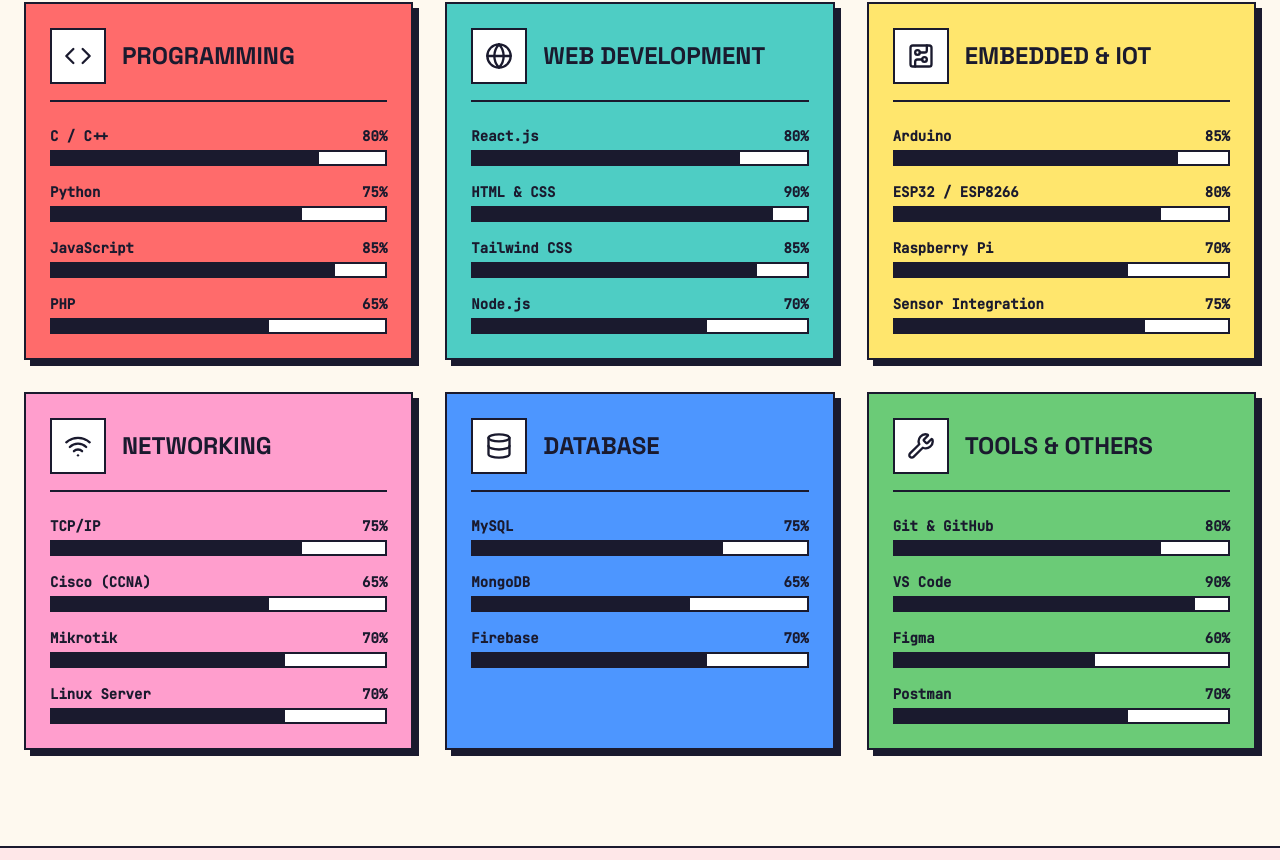
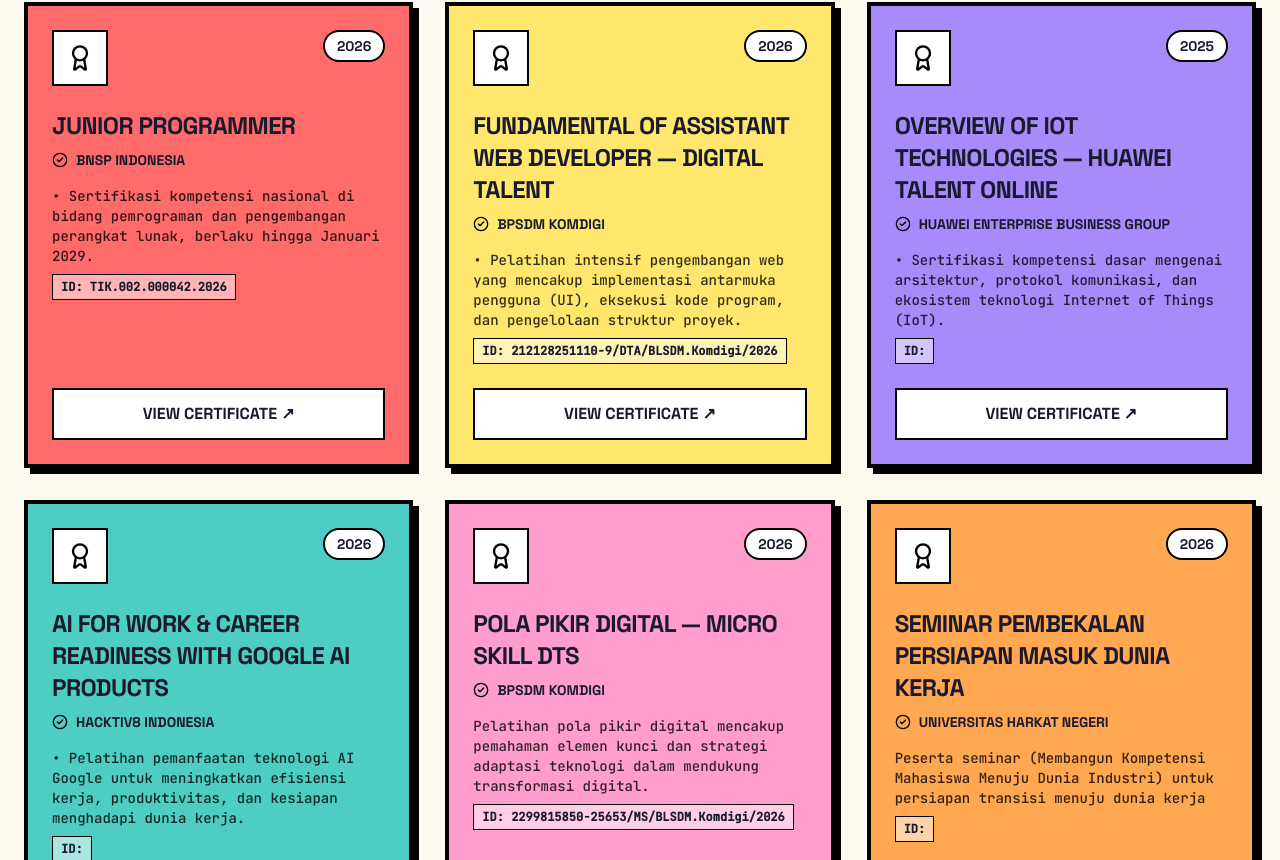
Before and after one commit to newsatria466-ship-it/Portogwe, a React (Vite) app: page / in a window 1280 px wide. Shown: the part 2100-2960 px from the top of the page. Built offline with nearby package versions, Linux system fonts and the light colour scheme.

Commit message:
update data portofolio dan gambar

```diff
--- a/src/components/Projects/Projects.jsx
+++ b/src/components/Projects/Projects.jsx
@@ -47,13 +47,23 @@
                 transition={{ duration: 0.3 }}
                 className="bg-white border-2 border-dark shadow-brutal flex flex-col group hover:-translate-y-2 hover:shadow-brutal-xl transition-all"
               >
-                {/* Image Placeholder (Neo Brutalism Style) */}
-                <div className="h-48 border-b-2 border-dark bg-yellow relative overflow-hidden flex items-center justify-center p-6">
-                  {/* Decorative background pattern */}
-                  <div className="absolute inset-0 opacity-20" style={{ backgroundImage: 'radial-gradient(circle at 2px 2px, #1A1A2E 1px, transparent 0)', backgroundSize: '16px 16px' }} />
-                  <h3 className="text-3xl font-black text-center text-dark rotate-[-5deg] bg-white border-2 border-dark px-4 py-2 shadow-brutal-sm z-10">
-                    {project.title.substring(0, 10)}...
-                  </h3>
+                {/* Project Image or Placeholder */}
+                <div className="h-48 border-b-2 border-dark bg-yellow relative overflow-hidden flex items-center justify-center">
+                  {project.image ? (
+                    <img
+                      src={project.image}
+                      alt={project.title}
+                      className="w-full h-full object-cover"
+                    />
+                  ) : (
+                    <>
+                      {/* Decorative background pattern */}
+                      <div className="absolute inset-0 opacity-20" style={{ backgroundImage: 'radial-gradient(circle at 2px 2px, #1A1A2E 1px, transparent 0)', backgroundSize: '16px 16px' }} />
+                      <h3 className="text-3xl font-black text-center text-dark rotate-[-5deg] bg-white border-2 border-dark px-4 py-2 shadow-brutal-sm z-10">
+                        {project.title.substring(0, 10)}...
+                      </h3>
+                    </>
+                  )}
 
                   {project.featured && (
                     <span className="absolute top-4 right-4 bg-coral text-dark border-2 border-dark px-2 py-1 text-xs font-bold font-mono z-20">
--- a/src/components/Skills/Skills.jsx
+++ b/src/components/Skills/Skills.jsx
@@ -1,5 +1,6 @@
 import { motion } from "framer-motion";
-import { skillCategories } from "../../constants/data";
+import { Award, CheckCircle2 } from "lucide-react";
+import { certificationsData } from "../../constants/data";
 import SectionTitle from "../ui/SectionTitle";
 
 const containerVariants = {
@@ -15,13 +16,11 @@
   visible: { y: 0, opacity: 1 },
 };
 
-const bgColors = ["bg-coral", "bg-teal", "bg-yellow", "bg-pink", "bg-blue", "bg-green"];
-
 const Skills = () => {
   return (
     <section id="skills" className="py-24 px-6">
       <div className="max-w-7xl mx-auto">
-        <SectionTitle title="MY ARSENAL" subtitle="Tools and technologies I use to build things" accent="yellow" />
+        <SectionTitle title="VERIFIED CREDENTIALS." subtitle="Official competencies, licenses, and verified achievements" accent="yellow" />
 
         <motion.div
           variants={containerVariants}
@@ -30,41 +29,34 @@
           viewport={{ once: true, margin: "-100px" }}
           className="grid md:grid-cols-2 lg:grid-cols-3 gap-8 mt-12"
         >
-          {skillCategories.map((cat, idx) => {
-            const Icon = cat.icon;
-            const bgColor = bgColors[idx % bgColors.length];
+          {certificationsData.map((cert, idx) => {
             return (
               <motion.div
                 key={idx}
                 variants={itemVariants}
-                className={`p-6 border-2 border-dark shadow-brutal-lg ${bgColor}`}
+                className={`p-6 border-4 border-black shadow-[6px_6px_0px_0px_#000] ${cert.bg} hover:-translate-y-2 hover:rotate-1 transition-all duration-200 ease-in-out flex flex-col justify-between`}
               >
-                <div className="flex items-center gap-4 mb-6 pb-4 border-b-2 border-dark">
-                  <div className="p-3 bg-white border-2 border-dark rounded-none">
-                    <Icon size={28} />
+                <div>
+                  <div className="flex items-start justify-between mb-6">
+                    <div className="p-3 bg-white border-2 border-black">
+                      <Award size={28} className="text-black" />
+                    </div>
+                    <span className="border-2 border-black bg-white px-3 py-1 rounded-full font-bold text-sm">
+                      {cert.year}
+                    </span>
                   </div>
-                  <h3 className="text-2xl font-black uppercase">{cat.title}</h3>
+                  <h3 className="text-xl lg:text-2xl font-black uppercase tracking-tight mb-2">{cert.name}</h3>
+                  <div className="flex items-center gap-2 mb-4">
+                    <CheckCircle2 size={16} className="text-black shrink-0" />
+                    <p className="font-bold text-sm uppercase">{cert.issuer}</p>
+                  </div>
+                  <p className="font-mono text-sm text-black/80 font-medium">{cert.description}</p>
+                  <p className="font-mono text-xs mt-2 font-bold bg-white/50 inline-block px-2 py-1 border border-black">ID: {cert.credentialId}</p>
                 </div>
 
-                <div className="space-y-4">
-                  {cat.skills.map((skill, sIdx) => (
-                    <div key={sIdx}>
-                      <div className="flex justify-between font-mono font-bold text-sm mb-1">
-                        <span>{skill.name}</span>
-                        <span>{skill.level}%</span>
-                      </div>
-                      <div className="h-4 bg-white border-2 border-dark w-full relative overflow-hidden">
-                        <motion.div
-                          initial={{ width: 0 }}
-                          whileInView={{ width: `${skill.level}%` }}
-                          viewport={{ once: true }}
-                          transition={{ duration: 1, ease: "easeOut" }}
-                          className="absolute top-0 left-0 h-full bg-dark"
-                        />
-                      </div>
-                    </div>
-                  ))}
-                </div>
+                <a href={cert.url} target="_blank" rel="noopener noreferrer" className="block w-full mt-6 text-center py-3 border-2 border-black bg-white font-black uppercase hover:bg-black hover:text-white transition-colors">
+                  View Certificate ↗
+                </a>
               </motion.div>
             );
           })}
--- a/src/constants/data.js
+++ b/src/constants/data.js
@@ -4,14 +4,10 @@
   MapPin,
   GraduationCap,
   Cpu,
-  Code,
   Database,
-  Globe,
-  Wrench,
   Server,
   MonitorSmartphone,
-  CircuitBoard,
-  Wifi,
+  Award,
 } from "lucide-react";
 import { Github, Linkedin, Instagram } from "../components/ui/Icons";
 
@@ -44,88 +40,80 @@
   {
     degree: "Diploma III (D3) Teknik Komputer",
     institution: "Universitas XYZ",
-    period: "2023 – 2026",
-    gpa: "3.75 / 4.00",
+    period: "2024 – 2026",
+    gpa: "3.87 / 4.00",
     description:
       "Fokus pada embedded systems, jaringan komputer, dan pemrograman. Aktif di organisasi dan komunitas teknologi kampus.",
     icon: GraduationCap,
   },
 ];
 
-// ─── Skills ────────────────────────────────────────────────────
-export const skillCategories = [
+// ─── Certifications ────────────────────────────────────────────
+export const certificationsData = [
   {
-    title: "Programming",
-    icon: Code,
-    skills: [
-      { name: "C / C++", level: 80 },
-      { name: "Python", level: 75 },
-      { name: "JavaScript", level: 85 },
-      { name: "PHP", level: 65 },
-    ],
+    name: "Junior Programmer",
+    issuer: "BNSP Indonesia",
+    year: "2026",
+    credentialId: "TIK.002.000042.2026",
+    description: "•	Sertifikasi kompetensi nasional di bidang pemrograman dan pengembangan perangkat lunak, berlaku hingga Januari 2029.",
+    url: "https://drive.google.com/file/d/1uIqB0LrOVyjdruN63trd74zNOL5YQTi6/view?usp=sharing",
+    bg: "bg-coral",
   },
   {
-    title: "Web Development",
-    icon: Globe,
-    skills: [
-      { name: "React.js", level: 80 },
-      { name: "HTML & CSS", level: 90 },
-      { name: "Tailwind CSS", level: 85 },
-      { name: "Node.js", level: 70 },
-    ],
+    name: "Fundamental of Assistant Web Developer — Digital Talent",
+    issuer: "BPSDM KOMDIGI",
+    year: "2026",
+    credentialId: "212128251110-9/DTA/BLSDM.Komdigi/2026",
+    description: "• Pelatihan intensif pengembangan web yang mencakup implementasi antarmuka pengguna (UI), eksekusi kode program, dan pengelolaan struktur proyek.",
+    url: "https://drive.google.com/file/d/1zy3iUxeThttt5MovuY_ahVtScpPK3d2l/view?usp=sharing",
+    bg: "bg-yellow",
   },
   {
-    title: "Embedded & IoT",
-    icon: CircuitBoard,
-    skills: [
-      { name: "Arduino", level: 85 },
-      { name: "ESP32 / ESP8266", level: 80 },
-      { name: "Raspberry Pi", level: 70 },
-      { name: "Sensor Integration", level: 75 },
-    ],
+    name: "Overview of IoT Technologies — Huawei Talent Online",
+    issuer: "Huawei Enterprise Business Group",
+    year: "2025",
+    description: "•	Sertifikasi kompetensi dasar mengenai arsitektur, protokol komunikasi, dan ekosistem teknologi Internet of Things (IoT).",
+    url: "https://drive.google.com/file/d/1D0BXVWf9ePSvDK-hpU8znkd1lCyXa-VI/view?usp=sharing",
+    bg: "bg-lavender",
   },
   {
-    title: "Networking",
-    icon: Wifi,
-    skills: [
-      { name: "TCP/IP", level: 75 },
-      { name: "Cisco (CCNA)", level: 65 },
-      { name: "Mikrotik", level: 70 },
-      { name: "Linux Server", level: 70 },
-    ],
+    name: "AI for Work & Career Readiness with Google AI Products ",
+    issuer: "Hacktiv8 Indonesia",
+    year: "2026",
+    description: "•	Pelatihan pemanfaatan teknologi AI Google untuk meningkatkan efisiensi kerja, produktivitas, dan kesiapan menghadapi dunia kerja.",
+    url: "https://drive.google.com/file/d/1V2jM_LM5mPGiDGnqha0wrw5FT45GrVnt/view?usp=sharing",
+    bg: "bg-teal",
   },
   {
-    title: "Database",
-    icon: Database,
-    skills: [
-      { name: "MySQL", level: 75 },
-      { name: "MongoDB", level: 65 },
-      { name: "Firebase", level: 70 },
-    ],
+    name: "Pola Pikir Digital — Micro Skill DTS",
+    issuer: "BPSDM Komdigi",
+    year: "2026",
+    credentialId: "2299815850-25653/MS/BLSDM.Komdigi/2026",
+    description: "Pelatihan pola pikir digital mencakup pemahaman elemen kunci dan strategi adaptasi teknologi dalam mendukung transformasi digital.",
+    url: "https://drive.google.com/file/d/16iO9WxgKqF6NwdtrSTds_qoXHKqWPZ3g/view?usp=sharing",
+    bg: "bg-pink",
   },
   {
-    title: "Tools & Others",
-    icon: Wrench,
-    skills: [
-      { name: "Git & GitHub", level: 80 },
-      { name: "VS Code", level: 90 },
-      { name: "Figma", level: 60 },
-      { name: "Postman", level: 70 },
-    ],
+    name: "Seminar Pembekalan Persiapan Masuk Dunia Kerja",
+    issuer: "Universitas Harkat Negeri",
+    year: "2026",
+    description: "Peserta seminar (Membangun Kompetensi Mahasiswa Menuju Dunia Industri) untuk persiapan transisi menuju dunia kerja",
+    url: "https://drive.google.com/file/d/170wavdrc89AnfebUMjrx09AxBqxqMtJl/view?usp=sharing",
+    bg: "bg-orange",
   },
 ];
 
 // ─── Projects ──────────────────────────────────────────────────
 export const projectsData = [
   {
-    title: "Smart Home IoT System",
+    title: "Sistem Monitoring PDAM Aquasens",
     description:
-      "Sistem smart home berbasis ESP32 dengan kontrol melalui web dashboard. Mengintegrasikan sensor suhu, kelembapan, dan relay untuk kontrol perangkat rumah.",
-    tech: ["ESP32", "React.js", "Firebase", "MQTT"],
-    category: "IoT",
-    image: null,
-    github: "https://github.com/dwi/smart-home",
-    demo: null,
+      "Sistem monitoring berbasis web untuk PDAM, dilengkapi dengan fitur autentikasi dan pemantauan data secara real-time.",
+    tech: ["PHP", "MySQL", "Bootstrap"],
+    category: "Web",
+    image: "/aquasense.png",
+    github: null,
+    demo: "https://aquasens.wuaze.com/pdam_monitoring/auth/login.php",
     featured: true,
   },
   {
```
Also changed, not shown: public/aquasense.png (added).
